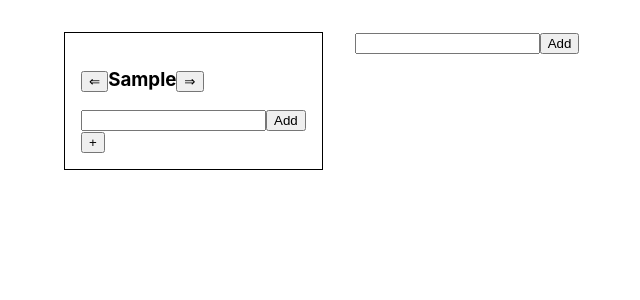
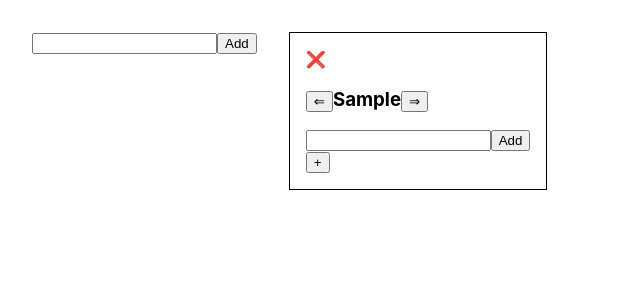
Before and after one commit to HMP1993/Trelloish, a React (Create React App) app: page / in a window 1280 px wide. Both pictures are taken after typing "Sample" into the empty fields and a click on the button "Add". Shown: the top 300 px of the page, without its empty margins (0-640 px from the left). Built offline with nearby package versions, Linux system fonts and the light colour scheme.

Commit message:
delete option added

```diff
--- a/src/App.js
+++ b/src/App.js
@@ -8,11 +8,10 @@ function App() {
   const nameChecker = (newEnteredValue) => {
     let isDupplicate = false;
     for (let i = 0; i < columnTitles.length; i++) {
-      // console.log(columnTitles.find((o) => o === newEnteredValue), `counter is ${i}` );
       isDupplicate = columnTitles.find((o) => o === newEnteredValue)
         ? true
         : false;
-      // console.log(columnTitles[i], 'hossein' )
+
       if (isDupplicate) {
         return true;
       }
@@ -22,21 +21,29 @@ function App() {
 
   const addColumn = (ncl) => {
     const isValid = !nameChecker(ncl);
-    // nameChecker(ncl);
+
     if (isValid) {
       setColumnTitles([...columnTitles, ncl]);
     } else {
       alert("dupplicated value");
     }
   };
+  const DeleteCl = (itemToDelete) => {
+    console.log(itemToDelete);
+    const changedColumnTitles = columnTitles.filter(
+      (ct) => ct !== itemToDelete
+    );
+    setColumnTitles(changedColumnTitles);
+  };
 
   return (
     <div className="App">
+      <Add onAddCl={(clEntered) => addColumn(clEntered)} />
       {columnTitles.map((ct) => (
-        <Column key={ct} columnTitle={ct}></Column>
+        <Column key={ct} columnTitle={ct}
+         onDeleteClHandler= {()=>DeleteCl(ct) }
+         ></Column>
       ))}
-
-      <Add onAddCl={(clEntered) => addColumn(clEntered)} />
     </div>
   );
 }
--- a/src/components/Add.js
+++ b/src/components/Add.js
@@ -1,7 +1,6 @@
 import { useState } from "react";
 
 const Add = (props) => {
-
   const [enteredValue, setEnteredValue] = useState("");
 
   const AddHandler = (event) => {
--- a/src/components/Column.js
+++ b/src/components/Column.js
@@ -2,7 +2,6 @@ import { useState } from "react";
 import Card from "./Card";
 import "../App.css";
 import Add from "./Add";
-
 
 const Column = (props) => {
   const [currentIndex, setNewIndex] = useState(props.columnTitle);
@@ -13,15 +12,16 @@ const Column = (props) => {
 
   const [cardTitles, setCardTitles] = useState([]);
 
-
-
   const addCard = () => {
     setCardTitles([...cardTitles, `Card ${cardTitles.length + 1}`]);
   };
 
   return (
     <div className="Column">
-      <div  className="Header">
+      <span onClick={props.onDeleteClHandler} style={{ cursor: "pointer" }}>
+        ❌
+      </span>
+      <div className="Header">
         <button>&lArr;</button>
         <h3>{props.columnTitle}</h3>
         <button onClick={moveRight}>&rArr;</button>
@@ -29,7 +29,7 @@ const Column = (props) => {
       {cardTitles.map((cat) => (
         <Card cardTitle={cat} />
       ))}
-      <Add/>
+      <Add />
       <button onClick={addCard}>+</button>
     </div>
   );
```
